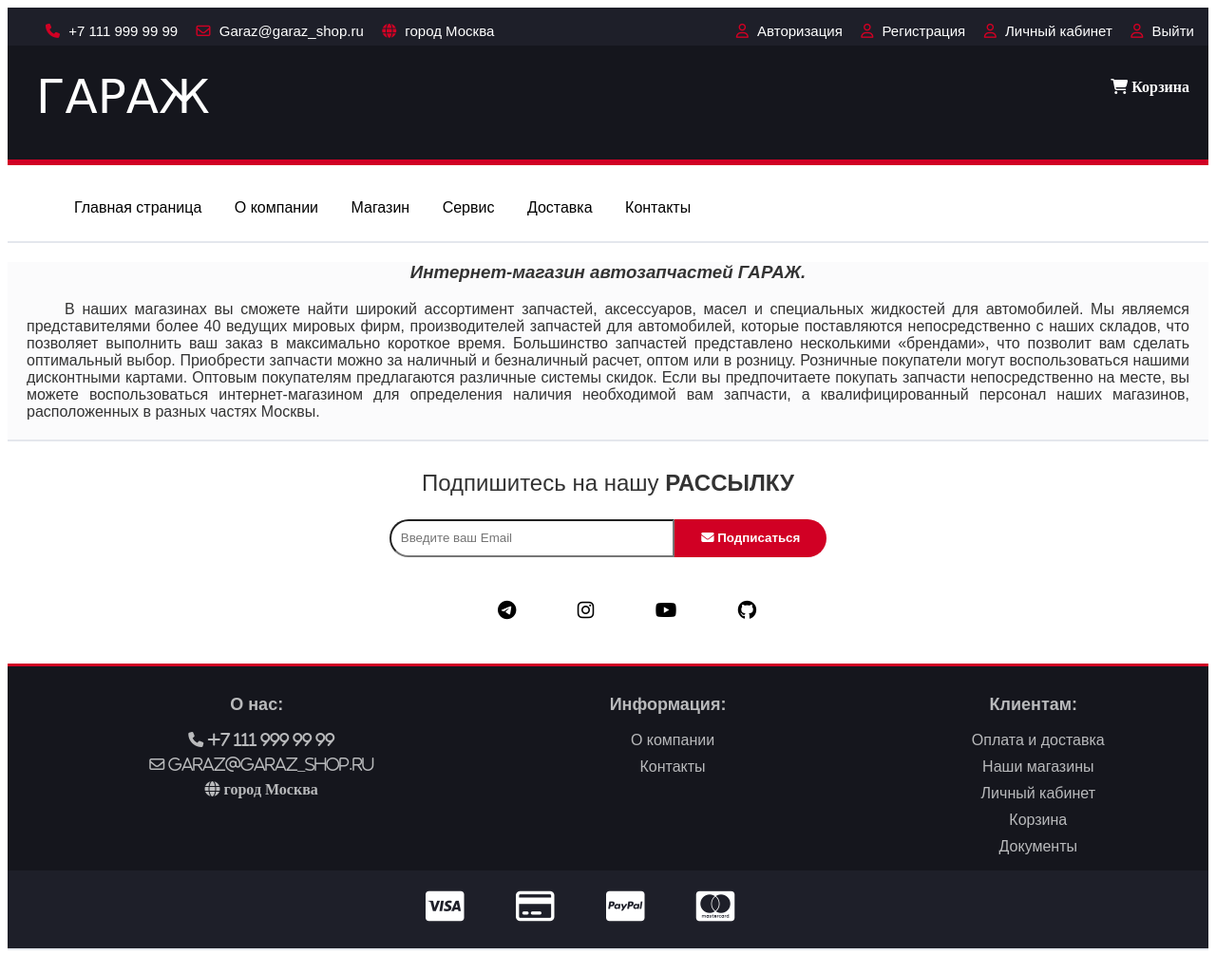
After one commit to AnastasiaMaiorova/garage_shop, a Django app: page /mainpage in a window 1280 px wide. The commit adds this page. Shown: the whole page at 95% size. Run offline with Django 4.2, Linux system fonts and the light colour scheme; some libraries are stand-ins or nearby versions.

Commit message:
Внесла изменения в slug, добавлена станица info_shop.html

```diff
--- a/garage_shop/garage_shop/urls.py
+++ b/garage_shop/garage_shop/urls.py
@@ -23,9 +23,11 @@ from django.conf.urls.static import static
 from django.conf import settings
 
 urlpatterns = [
-    path('', default_urlconf),
+    # path('', default_urlconf),
     path('admin/', admin.site.urls),
-    path('shop/', include('shop.urls'))
+    path('', include('shop.urls'))
 ]
 
+
 urlpatterns += static(settings.MEDIA_URL, document_root=settings.MEDIA_ROOT)
+urlpatterns += static(settings.STATIC_URL, document_root=settings.STATIC_ROOT)
--- a/garage_shop/shop/templates/shop/index.html
+++ b/garage_shop/shop/templates/shop/index.html
@@ -33,7 +33,9 @@
                         <!-- Логотип компании col-md-3-->
                         <div class="d-inline-block">
                             <div class="header-logo">
-                                <p class="fs-1 fst-italic" style="color: #ffffff">ГАРАЖ</p> <!-- сюда можно поставить картинку <img src="путь до картинки" alt="" вместо h1-->
+                                <a href="{% url 'info_shop' %}">
+                                    <p class="fs-1 fst-italic" style="color: #ffffff">ГАРАЖ</p> <!-- сюда можно поставить картинку <img src="путь до картинки" alt="" вместо h1-->
+                                </a>
                             </div>
                         </div>
 
@@ -55,7 +57,7 @@
 			<div class="container">
 				<div id="responsive-nav">
 					<ul class="main-nav nav navbar-nav">
-						<li class="active"><a href="{% url 'shop' %}">Главная страница</a></li>
+						<li class="active"><a href="{% url 'info_shop' %}">Главная страница</a></li>
 						<li><a href="">О компании</a></li>
 						<li><a href="">Магазин</a></li>
 						<li><a href="">Сервис</a></li>
@@ -96,7 +98,7 @@
 									<a href="https://www.youtube.com"><i class="fa-brands fa-youtube"></i></a>
 								</li>
                                 <li>
-                                    <a href="https://github.com/Amastasiya/garaz_shop"><i class="fa-brands fa-github"></i></a>
+                                    <a href="https://github.com/AnastasiaMaiorova/garage_shop"><i class="fa-brands fa-github"></i></a>
                                 </li>
 							</ul>
 						</div>
--- /dev/null
+++ b/garage_shop/shop/templates/shop/info_shop.html
@@ -0,0 +1,25 @@
+{% extends 'shop/index.html' %}
+{% block content %}
+
+<div class="info_shop">
+    <h3>Интернет-магазин автозапчастей ГАРАЖ.</h3>
+    <p>
+        В наших магазинах вы сможете найти широкий ассортимент запчастей,
+        аксессуаров, масел и специальных жидкостей для автомобилей.
+        Мы являемся представителями более 40 ведущих мировых фирм,
+        производителей запчастей для автомобилей, которые поставляются
+        непосредственно с наших складов, что позволяет выполнить ваш
+        заказ в максимально короткое время. Большинство запчастей
+        представлено несколькими «брендами», что позволит вам сделать
+        оптимальный выбор. Приобрести запчасти можно за наличный и
+        безналичный расчет, оптом или в розницу. Розничные покупатели
+        могут воспользоваться нашими дисконтными картами. Оптовым
+        покупателям предлагаются различные системы скидок.
+        Если вы предпочитаете покупать запчасти непосредственно на месте, вы можете
+        воспользоваться интернет-магазином для определения наличия
+        необходимой вам запчасти, а квалифицированный персонал наших
+        магазинов, расположенных в разных частях Москвы.
+    </p>
+</div>
+
+{% endblock %}
--- a/garage_shop/shop/urls.py
+++ b/garage_shop/shop/urls.py
@@ -1,8 +1,14 @@
 from django.urls import path
 from . import views
 
+from .views import ProductDetailView
+
 urlpatterns = [
-    path('', views.index, name='glavnaya_str'),
+    path('', views.index, name='shop'),
+    path('product/<str:ct_model>/<str:slug>', ProductDetailView.as_view(), name='product_detail'),
     path('login/', views.user_login, name='login'),
     path('register/', views.register, name='register'),
+    # главная страница
+    path('mainpage', views.info_shop, name='info_shop'),
+
 ]
--- a/garage_shop/shop/views.py
+++ b/garage_shop/shop/views.py
@@ -1,17 +1,43 @@
 from django.http import HttpResponse
+from django import views
 from django.shortcuts import render
 from django.contrib.auth import authenticate, login
 from .forms import LoginForm, RegistrationForm
 from .models import Customer
+from .models import Oil, Filter, Customer, Product, Category
+from django.views.generic import DetailView, View
 
 
 def index(request):
-
+    # categories = Category.objects.get_caterories_for_left_sedebar()
+    # context = {
+    #     'products': products,
+    # }
     return render(
         request,
         'shop/index.html',
+    )
 
-    )
+def info_shop(request):
+    return render(request, 'shop/info_shop.html', {})
+
+class ProductDetailView(DetailView):
+
+    CT_MODEL_MODEL_CLASS = {
+        'oil': Oil,
+        'filter': Filter
+    }
+    # встроенная функция во view
+    def dispatch(self, request, *args, **kwargs):
+        self.model = self.CT_MODEL_MODEL_CLASS[kwargs['ct_model']]
+        self.queryset = self.model._base_manager.all()
+        return super().dispatch(request, *args, **kwargs)
+
+    model = Product
+    context_object_name = 'product'
+    template_name = 'shop/product_detail.html'
+    slug_url_kwarg = 'slug'
+
 def user_login(request):
     if request.method == 'POST':
         form = LoginForm(request.POST)
@@ -28,7 +54,7 @@ def user_login(request):
                 return HttpResponse('Неверный логин')
     else:
         form = LoginForm()
-    return render(request, 'login.html', {'form': form})
+    return render(request, 'shop/login.html', {'form': form})
 
 def register(request):
     if request.method == 'POST':
@@ -55,4 +81,4 @@ def register(request):
             return render(request, 'register_done.html', {'new_user': new_user})
     else:
         user_form = RegistrationForm()
-    return render(request, 'register.html', {'form': user_form})
+    return render(request, 'shop/register.html', {'form': user_form})
--- a/garage_shop/static/shop/css/index.css
+++ b/garage_shop/static/shop/css/index.css
@@ -52,6 +52,10 @@ body {
   margin-left: 30px;
 }
 
+.header-logo > a {
+  text-decoration: none;
+}
+
 .cart {
   float: right;
   padding: 15px 0px;
@@ -97,6 +101,21 @@ body {
   border-bottom: 2px solid #E4E7ED;
 
 }
+
+/* 4 контейнер динамическая главная страница info_shop*/
+.info_shop {
+  margin: 20px;
+}
+
+.info_shop > h3 {
+  text-align: center;
+  font-style: italic;
+}
+.info_shop > p {
+  text-align: justify;
+  text-indent: 40px;
+}
+
 
 /* 4 контейнер динамическая регистрация register*/
 .register {
```
Also changed, not shown: garage_shop/media/media/Castrol_0v30_1.jpg (added), garage_shop/shop/migrations/0007_rename_name_product_product_title.py (added), garage_shop/shop/migrations/0008_alter_product_description.py (added).
